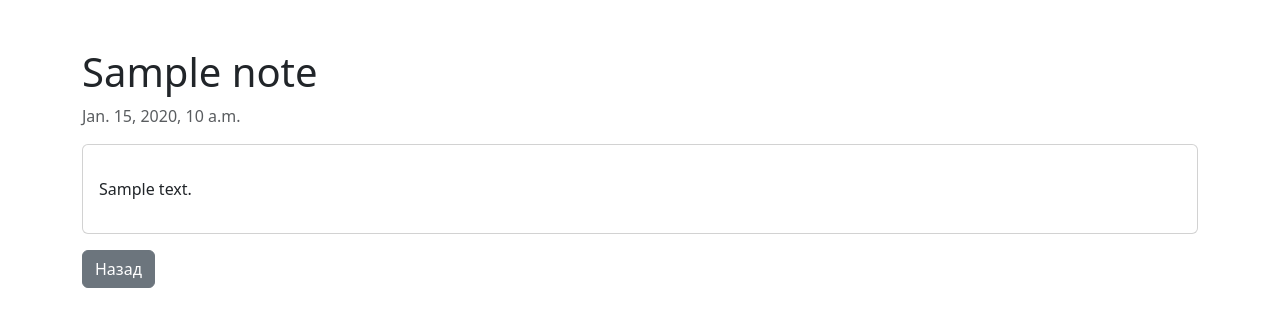
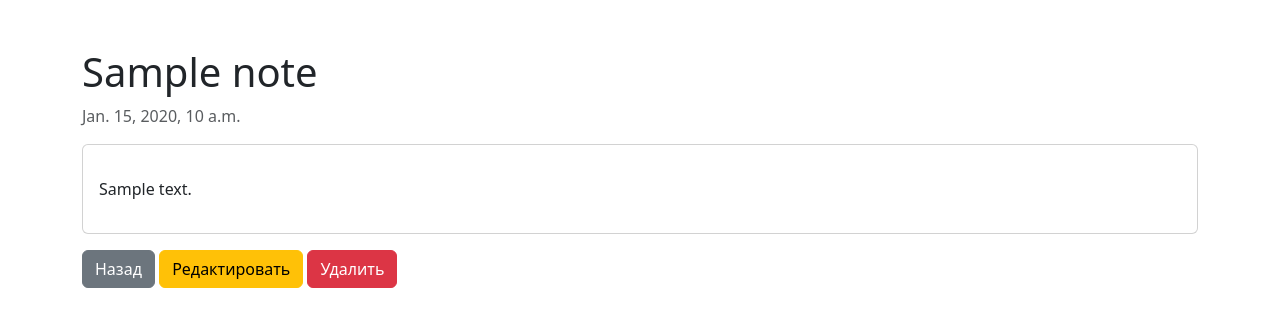
Before and after one commit to b1tn3zy2-arch/NoteGrafov, a Django app: page /1/ in a window 1280 px wide. Shown: the top 327 px of the page. Run offline with Django 5.2, Linux system fonts and the light colour scheme; tables that the repository leaves empty hold one stand-in row (values such as "Sample post").

Commit message:
Add edit buttons to detail and list

```diff
--- a/templates/notes/detail.html
+++ b/templates/notes/detail.html
@@ -14,5 +14,7 @@
         </div>
     </div>
     <a href="{% url 'note_list' %}" class="btn btn-secondary mt-3">Назад</a>
+    <a href="{% url 'note_update' note.pk %}" class="btn btn-warning mt-3">Редактировать</a>
+    <a href="{% url 'note_delete' note.pk %}" class="btn btn-danger mt-3">Удалить</a>
 </body>
 </html>
--- a/templates/notes/list.html
+++ b/templates/notes/list.html
@@ -16,6 +16,7 @@
                 <p class="mb-1">{{ note.text }}</p>
                 <small class="text-muted">{{ note.created_at }}</small>
                 <a href="{% url 'note_detail' note.pk %}" class="btn btn-sm btn-info">Открыть</a>
+                <a href="{% url 'note_update' note.pk %}" class="btn btn-sm btn-warning">Редактировать</a>
                 <a href="{% url 'note_delete' note.pk %}" class="btn btn-sm btn-danger">Удалить</a>
             </div>
         </div>
```
